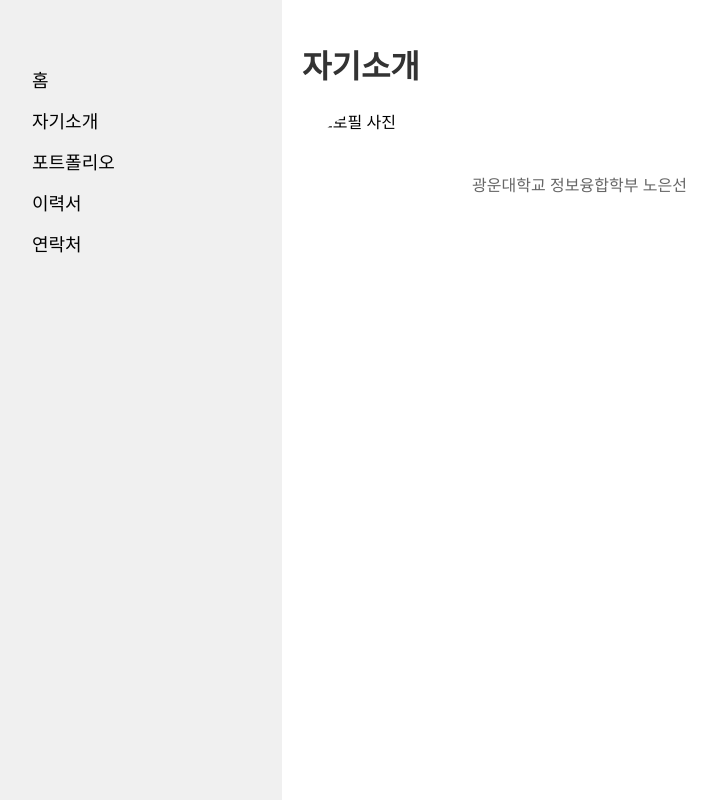
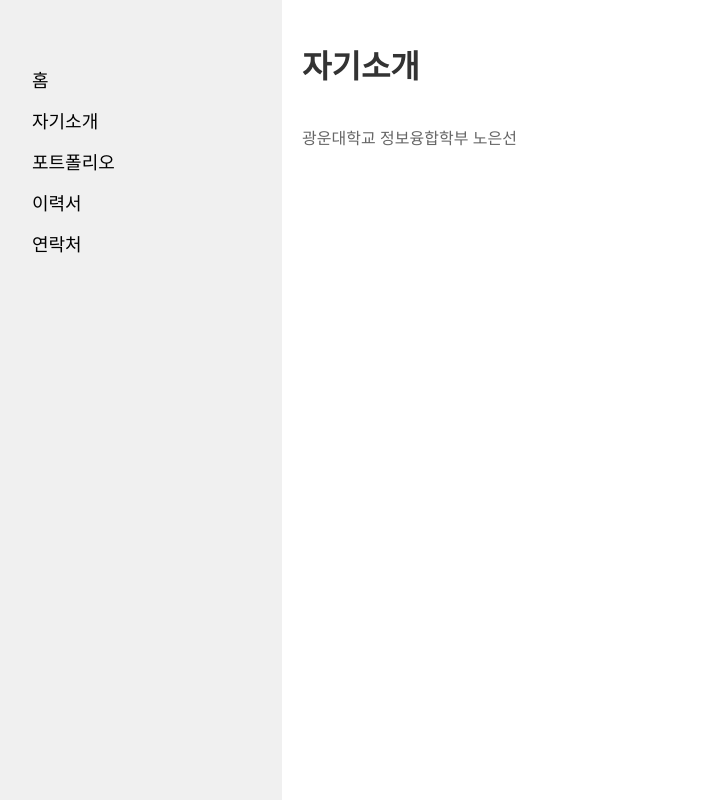
Before and after one commit to yesroh/yesroh.github.io, a plain HTML site: page about.html in a window 1280 px wide. Shown: the whole page, without its empty margins (18-734 px from the left). Drawn offline with Linux system fonts and the light colour scheme.

Commit message:
Update about.html

```diff
--- a/about.html
+++ b/about.html
@@ -21,8 +21,6 @@
         <div id="main-content">
             <h1>자기소개</h1>
             <div class="profile">
-                <!-- 사진 추가 -->
-                <img src="your-photo.jpg" alt="프로필 사진" class="profile-photo">
                 <p>광운대학교 정보융합학부 노은선</p>
             </div>
         </div>
```
